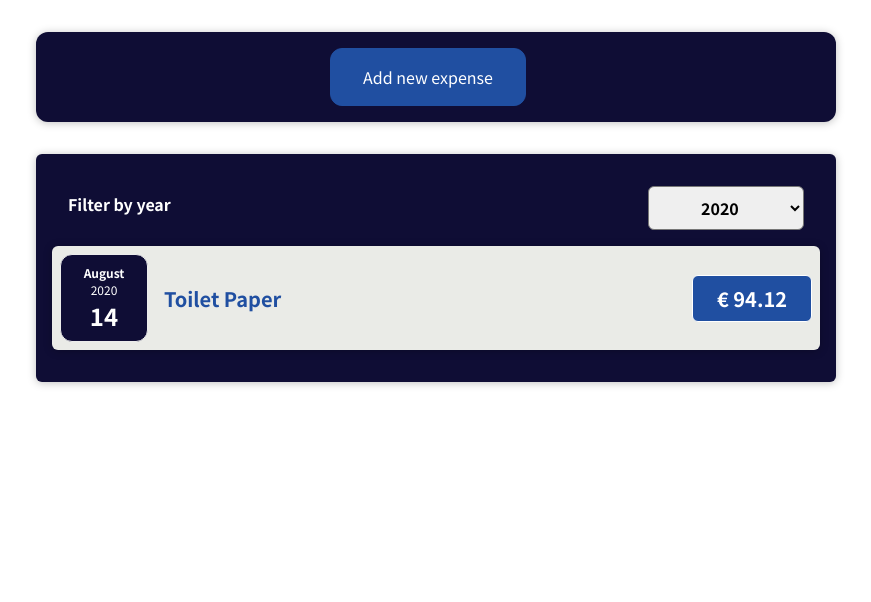
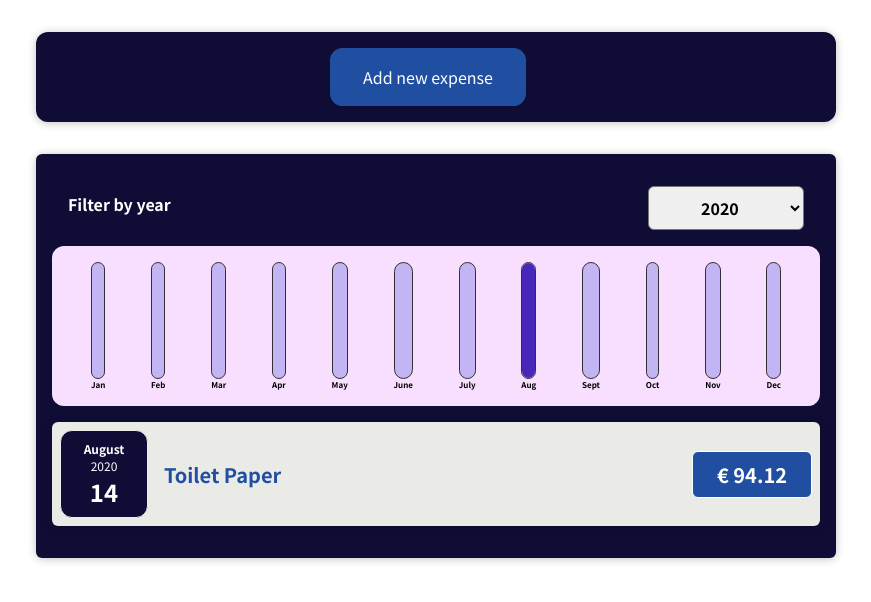
Before and after one commit to AndrewJBGrant/Expenses--React-Course-, a React (Create React App) app: page / in a window 1280 px wide. Shown: the top 602 px of the page, without its empty margins (204-1075 px from the left). Built offline with nearby package versions, Linux system fonts and the light colour scheme.

Commit message:
added chart bar

```diff
--- /dev/null
+++ b/src/components/Chart/Chart.css
@@ -0,0 +1,9 @@
+.chart {
+  padding: 1rem;
+  border-radius: 12px;
+  background-color: #f8dfff;
+  text-align: center;
+  display: flex;
+  justify-content: space-around;
+  height: 10rem;
+}
--- /dev/null
+++ b/src/components/Chart/Chart.js
@@ -0,0 +1,25 @@
+import React from "react";
+import ChartBar from "./ChartBar";
+import "./Chart.css";
+
+const Chart = (props) => {
+ const dataPointValues = props.dataPoints.map(dataPoint => dataPoint.value);
+ const totalMaximum = Math.max(...dataPointValues);
+
+
+
+  return (
+    <div className="chart">
+      {props.dataPoints.map((dataPoint) => (
+        <ChartBar
+          key={dataPoint.label}
+          value={dataPoint.value}
+          maxValue={totalMaximum}
+          label={dataPoint.label}
+        />
+      ))}
+    </div>
+  );
+};
+
+export default Chart;
--- /dev/null
+++ b/src/components/Chart/ChartBar.css
@@ -0,0 +1,30 @@
+.chart-bar {
+  height: 100%;
+  display: flex;
+  flex-direction: column;
+  align-items: center;
+}
+
+.chart-bar__inner {
+  height: 100%;
+  width: 100%;
+  border: 1px solid #313131;
+  border-radius: 12px;
+  background-color: #c3b4f3;
+  overflow: hidden;
+  display: flex;
+  flex-direction: column;
+  justify-content: flex-end;
+}
+
+.chart-bar__fill {
+  background-color: #4826b9;
+  width: 100%;
+  transition: all 0.3s ease-out;
+}
+
+.chart-bar__label {
+  font-weight: bold;
+  font-size: 0.5rem;
+  text-align: center;
+}
--- /dev/null
+++ b/src/components/Chart/ChartBar.js
@@ -0,0 +1,25 @@
+import React from "react";
+
+import "./ChartBar.css";
+
+const ChartBar = (props) => {
+let barFillHeight = '0%';
+
+if(props.maxValue > 0) {
+  // this gets the percentage of which the ChartBar should be filled
+  barFillHeight = Math.round((props.value / props.maxValue) * 100) + '%';
+}
+
+
+  return (
+    <div className="chart-bar">
+      <div className="chart-bar__inner">
+        {/* style wants a JS object as a value */}
+        <div className="chart-bar__fill" style={{height: barFillHeight}}></div>
+      </div>
+      <div className="chart-bar__label">{props.label}</div>
+    </div>
+  );
+};
+
+export default ChartBar;
--- a/src/components/Expenses/Expenses.js
+++ b/src/components/Expenses/Expenses.js
@@ -3,6 +3,7 @@
 import ExpensesFilter from "./ExpensesFilter";
 import Card from "../UI/Card";
 import ExpensesList from "./ExpensesList";
+import ExpensesChart from "./ExpensesChart";
 
 function Expenses(props) {
   const [dropDownYear, setDropDownYear] = useState("2020");
@@ -24,6 +25,7 @@
           selected={dropDownYear}
           onChangeFilter={filterChangeHandler}
         />
+        <ExpensesChart expenses={filterExpenses} />
        <ExpensesList items={filterExpenses}  />
       </Card>
     </div>
--- /dev/null
+++ b/src/components/Expenses/ExpensesChart.js
@@ -0,0 +1,29 @@
+import React from "react";
+
+import Chart from "../Chart/Chart";
+
+const ExpensesChart = (props) => {
+  const chartDataPoints = [
+    { label: "Jan", value: 0 },
+    { label: "Feb", value: 0 },
+    { label: "Mar", value: 0 },
+    { label: "Apr", value: 0 },
+    { label: "May", value: 0 },
+    { label: "June", value: 0 },
+    { label: "July", value: 0 },
+    { label: "Aug", value: 0 },
+    { label: "Sept", value: 0 },
+    { label: "Oct", value: 0 },
+    { label: "Nov", value: 0 },
+    { label: "Dec", value: 0 },
+  ];
+
+  for (const expense of props.expenses) {
+    const expenseMonth = expense.date.getMonth(); //Starts at zero!
+    chartDataPoints[expenseMonth].value += expense.amount;
+  }
+
+  return <Chart  dataPoints ={chartDataPoints}/>;
+};
+
+export default ExpensesChart;
```
